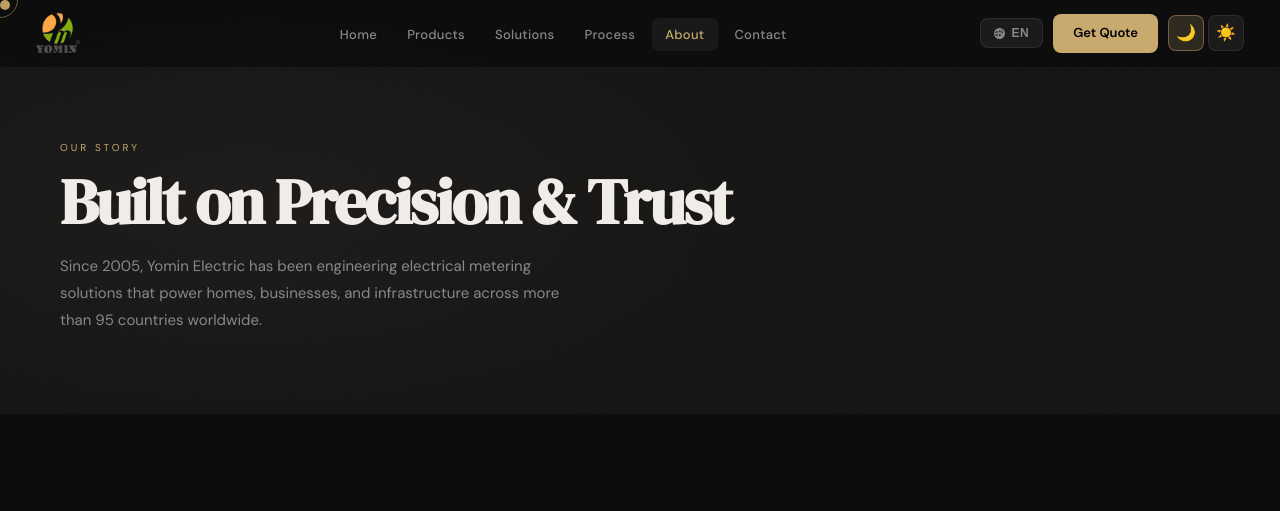
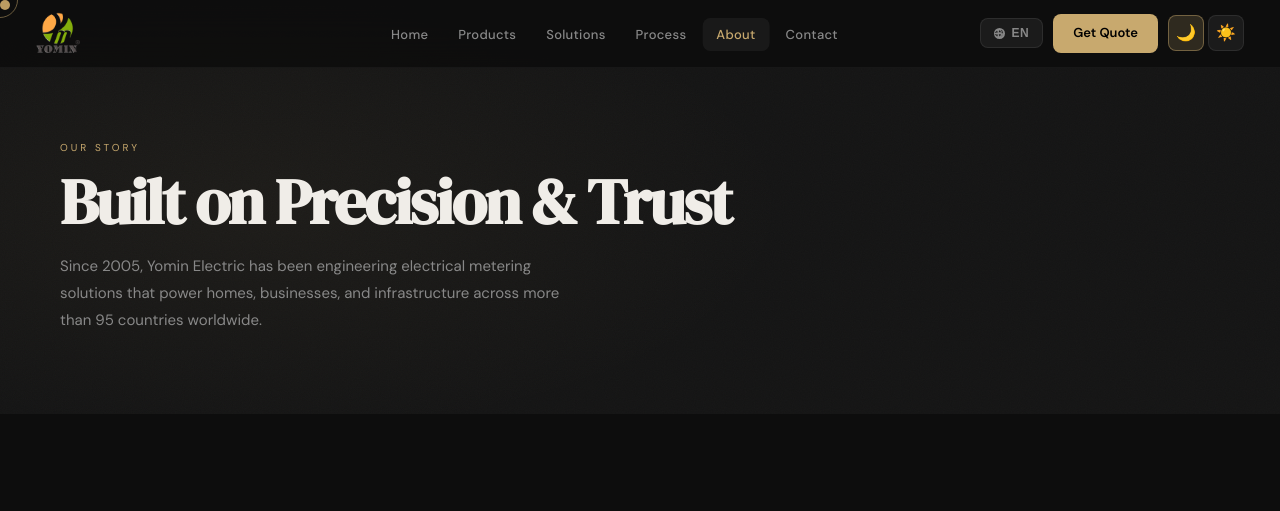
Before and after one commit to Saladinjj/yominelectric, a plain HTML site: page about.html in a window 1280 px wide. Shown: the top 511 px of the page. Drawn offline with Linux system fonts and the light colour scheme.

Commit message:
Move desktop menu slightly to the right

```diff
--- a/assets/css/main.css
+++ b/assets/css/main.css
@@ -39,7 +39,7 @@
 .n-logo { display: flex; align-items: center; gap: 8px; text-decoration: none; flex-shrink: 0; }
 .n-logo img { height: 44px; width: auto; object-fit: contain; filter: brightness(1.1); }
 .n-logo-fb { font-family: var(--sf); font-size: 17px; color: var(--tx); }
-.n-ctr { position: absolute; left: 44%; transform: translateX(-50%); display: flex; align-items: center; gap: 2px; list-style: none; }
+.n-ctr { position: absolute; left: 48%; transform: translateX(-50%); display: flex; align-items: center; gap: 2px; list-style: none; }
 .n-ctr a { text-decoration: none; color: var(--mt); font-size: 13px; font-weight: 500; letter-spacing: .3px; padding: 8px 14px; border-radius: 8px; transition: color .2s, background .2s; }
 .n-ctr a:hover, .n-ctr a.active { color: var(--tx); background: rgba(255,255,255,.05); }
 .n-ctr a.active { color: var(--ac); }
```
